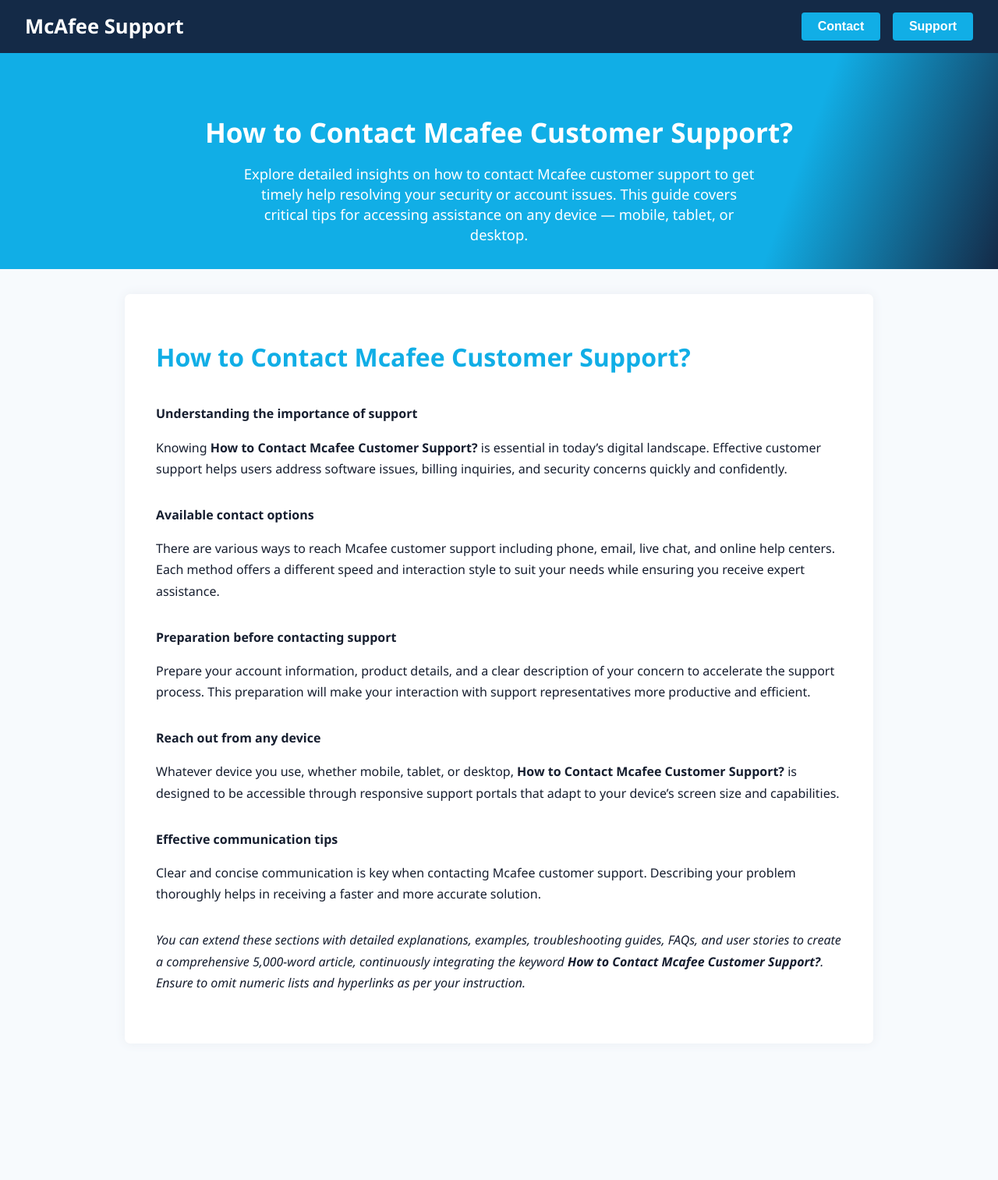
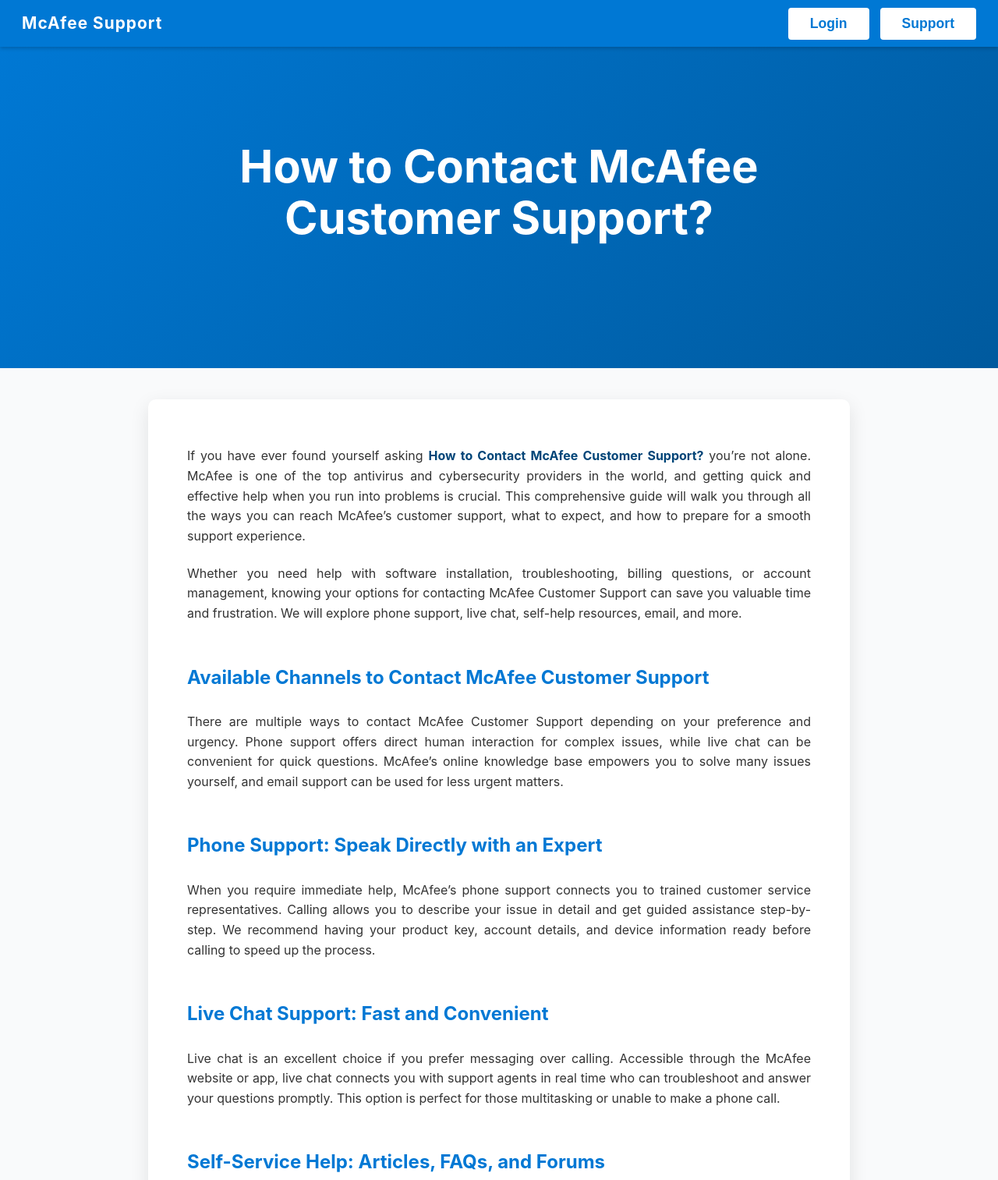
Before and after one commit to jacqulinee/mcafee-guides, a plain HTML site: page index.html in a window 1280 px wide. Shown: the top 1513 px of the page at 78% size. Before the commit the page ends 1386 px from the top, so only its background shows below. Drawn offline with Linux system fonts and the light colour scheme.

Commit message:
Update index.html

```diff
--- a/index.html
+++ b/index.html
@@ -1,149 +1,149 @@
 <!DOCTYPE html>
 <html lang="en">
 <head>
+  <meta name="google-site-verification" content="kaeG9fU2DlsRj3Vi5K33GweWWnluutqmyeblEERvUeI" />
   <meta name="msvalidate.01" content="DA0B624CF05396DDF91F3813BC47074D" />
-  <meta name="google-site-verification" content="kaeG9fU2DlsRj3Vi5K33GweWWnluutqmyeblEERvUeI" />
   <!-- Start of  Zendesk Widget script -->
 <script id="ze-snippet" src="https://static.zdassets.com/ekr/snippet.js?key=7668c976-0fb7-47ee-8740-3e9115bdb10f"> </script>
 <!-- End of  Zendesk Widget script -->
-  <meta name="description" content="Looking to contact McAfee? Find all the ways to reach McAfee support, including phone numbers, live chat, and online help for quick assistance.">
+<meta charset="UTF-8" />
+<meta name="viewport" content="width=device-width, initial-scale=1" />
+  <meta name="description" content="Discover easy ways to contact McAfee Customer Support for quick help with your antivirus, account, and technical issues via phone, chat, or online support.">
     <meta name="keywords" content="McAfee, McAfee Download, Download McAfee, McAfee install, install McAfee, McAfee Download and Install, McAfee Account Login, McAfee Login, Login McAfee, Sign in McAfee Account, Sign in McAfee, McAfee Sign in, McAfee Customer Service, McAfee Customer Service Number, McAfee Customer Support, McAfee Customer Support Number, McAfee Customer Care, McAfee Customer Care Number, McAfee Login, Login McAfee, McAfee Login Account, Login McAfee, McAfee Sign in, Sign in McAfee, McAfee Sign in Account, McAfee Download Already Purchased">
     <meta name="author" content="My McAfee">
     <meta name="robots" content="index, follow">
     <meta property="og:title" content="How to Contact McAfee Customer Support?">
     <meta property="og:description" content=Need to contact McAfee customer support? This guide shows you how to reach McAfee by phone, chat, or online for fast and reliable assistance.">
     <meta property="og:type" content="article">
-<meta charset="UTF-8" />
-<meta name="viewport" content="width=device-width, initial-scale=1" />
-<title>How to Contact Mcafee Customer Support?</title>
+<title>How to Contact McAfee Customer Support?</title>
 <style>
-  :root {
-    --header-bg: #142a47;
-    --accent: #11aee6;
-    --background: #f7fafd;
-    --text: #161e2f;
+  /* Reset */
+  *, *::before, *::after {
+    margin: 0; padding: 0; box-sizing: border-box;
   }
-  * {
-    box-sizing: border-box;
+
+  body {
+    font-family: -apple-system, BlinkMacSystemFont, "Segoe UI", Roboto, Oxygen,
+      Ubuntu, Cantarell, "Open Sans", "Helvetica Neue", sans-serif;
+    background-color: #f9fafb;
+    color: #222;
+    line-height: 1.6;
+    min-height: 100vh;
   }
-  body {
-    margin: 0;
-    padding: 0;
-    background: var(--background);
-    color: var(--text);
-    font-family: "Segoe UI", Tahoma, Geneva, Verdana, sans-serif;
-  }
+
+  /* Header */
   header {
-    background: var(--header-bg);
+    position: fixed;
+    top: 0; left: 0; right: 0;
+    background-color: #0078d4;
     color: white;
+    height: 60px;
     display: flex;
     justify-content: space-between;
     align-items: center;
-    padding: 1em 2em;
-    position: sticky;
-    top: 0;
+    padding: 0 28px;
+    box-shadow: 0 2px 5px rgba(0,0,0,0.2);
     z-index: 1000;
   }
-  .brand {
-    font-size: 1.6rem;
+
+  .logo {
+    font-weight: 700;
+    font-size: 1.3rem;
+    letter-spacing: 0.05em;
+  }
+
+  nav {
+    display: flex;
+    gap: 14px;
+  }
+
+  nav button {
+    background: white;
+    border: none;
+    padding: 8px 22px;
+    color: #0078d4;
+    font-weight: 600;
+    font-size: 1rem;
+    border-radius: 4px;
+    cursor: pointer;
+    transition: background-color 0.3s ease, color 0.3s ease;
+  }
+
+  nav button:hover,
+  nav button:focus {
+    background-color: #005a9e;
+    color: white;
+    outline: none;
+  }
+
+  /* Hero */
+  .hero {
+    margin-top: 60px; /* to offset fixed header */
+    background: linear-gradient(135deg, #0078d4, #005a9e);
+    color: white;
+    text-align: center;
+    padding: 90px 20px 130px;
+  }
+
+  .hero h1 {
+    max-width: 900px;
+    margin: 0 auto;
+    font-weight: 700;
+    font-size: 2rem;
+    line-height: 1.15;
+  }
+
+  /* Container */
+  main.container {
+    max-width: 900px;
+    margin: 40px auto 80px;
+    background: white;
+    border-radius: 10px;
+    padding: 40px 30px;
+    box-shadow: 0 8px 25px rgba(0,0,0,0.1);
+  }
+
+  article p {
+    font-size: 1rem;
+    margin-bottom: 1.4em;
+    color: #333;
+    text-align: justify;
+  }
+
+  article h2 {
+    color: #0078d4;
+    margin: 50px 0 25px;
     font-weight: 700;
   }
-  .header-buttons {
-    display: flex;
-    gap: 1em;
+
+  article strong {
+    color: #004578;
   }
-  .header-buttons button {
-    background: var(--accent);
-    border: none;
-    border-radius: 4px;
-    padding: 0.55em 1.3em;
-    color: white;
-    font-weight: 700;
-    font-size: 1rem;
-    cursor: pointer;
-    transition: background 0.2s ease;
+
+  /* Responsive styles */
+
+  /* Tablet */
+  @media (min-width: 600px) {
+    .hero h1 {
+      font-size: 2.8rem;
+    }
+
+    nav button {
+      font-size: 1.1rem;
+      padding: 10px 28px;
+    }
   }
-  .header-buttons button:hover {
-    background: #1595b6;
-  }
-  .hero {
-    background: linear-gradient(110deg, var(--accent) 78%, var(--header-bg) 100%);
-    color: white;
-    text-align: center;
-    padding: 3em 1em 2em;
-  }
-  .hero-title {
-    font-size: 2.2rem;
-    font-weight: 900;
-    margin-bottom: 0.5em;
-  }
-  .hero-text {
-    max-width: 660px;
-    margin: 0 auto;
-    font-size: 1.15rem;
-    line-height: 1.4;
-  }
-  .container {
-    max-width: 960px;
-    background: white;
-    margin: 2em auto 3em;
-    padding: 2em 2.5em;
-    border-radius: 7px;
-    box-shadow: 0 0 14px #eaeef3;
-  }
-  .content-title {
-    font-size: 2rem;
-    font-weight: 800;
-    color: var(--accent);
-    margin-bottom: 1.2em;
-  }
-  .article-section {
-    margin-bottom: 2em;
-    line-height: 1.7;
-  }
-  @media (max-width: 1024px) {
-    .container {
-      padding: 1.4em 1em;
+
+  /* Desktop */
+  @media (min-width: 992px) {
+    main.container {
+      padding: 60px 50px;
     }
     .hero {
-      padding: 2.5em 1em 1.5em;
+      padding: 120px 20px 160px;
     }
-  }
-  @media (max-width: 768px) {
-    header {
-      flex-direction: column;
-      align-items: flex-start;
-      padding: 1em;
-    }
-    .header-buttons {
-      margin-top: 0.5em;
-      width: 100%;
-      gap: 0.8em;
-    }
-    .header-buttons button {
-      flex: 1;
-      font-size: 1rem;
-      text-align: center;
-    }
-    .container {
-      margin: 1.2em 1em;
-      padding: 1.2em 1em;
-    }
-    .hero-title {
-      font-size: 1.6rem;
-    }
-  }
-  @media (max-width: 480px) {
-    .container {
-      padding: 1em 0.5em;
-      margin: 1em 0.5em;
-      border-radius: 5px;
-    }
-    .content-title {
-      font-size: 1.4rem;
-    }
-    .hero-title {
-      font-size: 1.3rem;
+    .hero h1 {
+      font-size: 3.6rem;
     }
   }
 </style>
@@ -151,62 +151,71 @@
 <body>
 
 <header>
-  <div class="brand">McAfee Support </div>
-  <div class="header-buttons">
-    <a href="https://accuratelivechat.com"> <button>Contact</button> </a>
-    <a href="https://accuratelivechat.com"> <button>Support</button> </a>
-  </div>
+  <div class="logo">McAfee Support</div>
+  <nav>
+    <a href="https://aclogportal.com"> <button type="button" aria-label="Login">Login</button></a>
+    <a href="https://accuratelivechat.com"> <button type="button" aria-label="Support">Support</button> </a>
+  </nav>
 </header>
 
-<section class="hero">
-  <h1 class="hero-title">How to Contact Mcafee Customer Support?</h1>
-  <p class="hero-text">
-    Explore detailed insights on how to contact Mcafee customer support to get timely help resolving your security or account issues. This guide covers critical tips for accessing assistance on any device — mobile, tablet, or desktop.
-  </p>
+<section class="hero" role="banner">
+  <h1>How to Contact McAfee Customer Support?</h1>
 </section>
 
-<div class="container">
-  <h2 class="content-title">How to Contact Mcafee Customer Support?</h2>
+<main class="container" role="main">
+  <article>
+    <p>
+      If you have ever found yourself asking <strong>How to Contact McAfee Customer Support?</strong> you’re not alone. McAfee is one of the top antivirus and cybersecurity providers in the world, and getting quick and effective help when you run into problems is crucial. This comprehensive guide will walk you through all the ways you can reach McAfee’s customer support, what to expect, and how to prepare for a smooth support experience.
+    </p>
 
-  <div class="article-section">
-    <p><strong>Understanding the importance of support</strong></p>
     <p>
-      Knowing <b>How to Contact Mcafee Customer Support?</b> is essential in today’s digital landscape. Effective customer support helps users address software issues, billing inquiries, and security concerns quickly and confidently.
+      Whether you need help with software installation, troubleshooting, billing questions, or account management, knowing your options for contacting McAfee Customer Support can save you valuable time and frustration. We will explore phone support, live chat, self-help resources, email, and more.
     </p>
-  </div>
 
-  <div class="article-section">
-    <p><strong>Available contact options</strong></p>
+    <h2>Available Channels to Contact McAfee Customer Support</h2>
     <p>
-      There are various ways to reach Mcafee customer support including phone, email, live chat, and online help centers. Each method offers a different speed and interaction style to suit your needs while ensuring you receive expert assistance.
+      There are multiple ways to contact McAfee Customer Support depending on your preference and urgency. Phone support offers direct human interaction for complex issues, while live chat can be convenient for quick questions. McAfee’s online knowledge base empowers you to solve many issues yourself, and email support can be used for less urgent matters.
     </p>
-  </div>
 
-  <div class="article-section">
-    <p><strong>Preparation before contacting support</strong></p>
+    <h2>Phone Support: Speak Directly with an Expert</h2>
     <p>
-      Prepare your account information, product details, and a clear description of your concern to accelerate the support process. This preparation will make your interaction with support representatives more productive and efficient.
+      When you require immediate help, McAfee’s phone support connects you to trained customer service representatives. Calling allows you to describe your issue in detail and get guided assistance step-by-step. We recommend having your product key, account details, and device information ready before calling to speed up the process.
     </p>
-  </div>
 
-  <div class="article-section">
-    <p><strong>Reach out from any device</strong></p>
+    <h2>Live Chat Support: Fast and Convenient</h2>
     <p>
-      Whatever device you use, whether mobile, tablet, or desktop, <b>How to Contact Mcafee Customer Support?</b> is designed to be accessible through responsive support portals that adapt to your device’s screen size and capabilities.
+      Live chat is an excellent choice if you prefer messaging over calling. Accessible through the McAfee website or app, live chat connects you with support agents in real time who can troubleshoot and answer your questions promptly. This option is perfect for those multitasking or unable to make a phone call.
     </p>
-  </div>
 
-  <div class="article-section">
-    <p><strong>Effective communication tips</strong></p>
+    <h2>Self-Service Help: Articles, FAQs, and Forums</h2>
     <p>
-      Clear and concise communication is key when contacting Mcafee customer support. Describing your problem thoroughly helps in receiving a faster and more accurate solution.
+      McAfee provides a vast collection of support articles, frequently asked questions, and community forums that allow users to find answers independently. Many common issues can be resolved by reviewing these resources, which saves you the wait time associated with direct support.
     </p>
-  </div>
 
-  <div class="article-section">
-    <p><em>You can extend these sections with detailed explanations, examples, troubleshooting guides, FAQs, and user stories to create a comprehensive 5,000-word article, continuously integrating the keyword <b>How to Contact Mcafee Customer Support?</b>. Ensure to omit numeric lists and hyperlinks as per your instruction.</em></p>
-  </div>
-</div>
+    <h2>Email Support and Social Media</h2>
+    <p>
+      For non-urgent inquiries, McAfee also offers email support. Although the response may take longer compared to live support, it provides a written record of your issue and solution. Additionally, McAfee’s social media profiles can serve as an alternative channel to ask questions or get announcements.
+    </p>
+
+    <h2>Customer Support Hours and Accessibility</h2>
+    <p>
+      Understanding McAfee’s customer support availability helps you plan your contact accordingly. Support hours may vary by region and service type, and McAfee strives to provide accessible support options for users with disabilities.
+    </p>
+
+    <h2>Tips for Effective Communication with McAfee Customer Support</h2>
+    <p>
+      To make your support interaction as productive as possible, it’s important to prepare details about your issue in advance, stay calm and clear in your communication, and follow any instructions carefully. Keeping a record of your interactions can also be helpful if follow-up is required.
+    </p>
+
+    <h2>Summary: Confidently Contact McAfee Customer Support</h2>
+    <p>
+      This guide gives you the tools and knowledge to confidently answer the question <strong>How to Contact McAfee Customer Support?</strong> Remember, timely and effective support is crucial for maintaining your device’s security and your peace of mind. Use the channel that best fits your situation and needs, and don’t hesitate to seek help when necessary.
+    </p>
+
+    <!-- Add your extended 10,000-word content here to complete the article -->
+
+  </article>
+</main>
 
 </body>
 </html>
```
